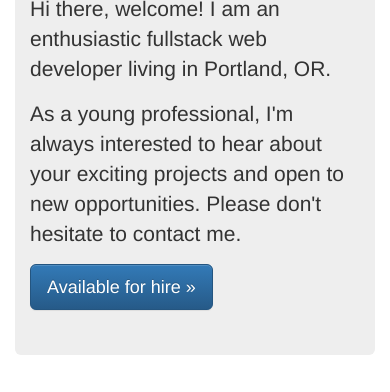
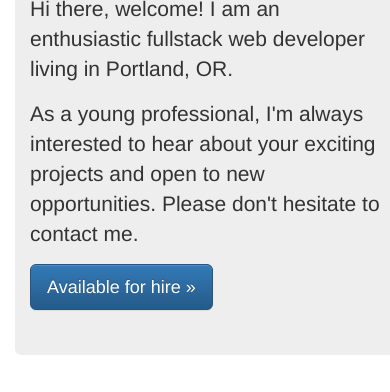
Before and after one commit to loganwuu/jumbotron, a plain HTML site: page index.html in a window 390 px wide. Shown: the part 176-568 px from the top of the page. Drawn offline with nearby package versions, Linux system fonts and the light colour scheme.

Commit message:
Update styles.css

```diff
--- a/css/styles.css
+++ b/css/styles.css
@@ -14,3 +14,11 @@ body {
 #linkedin {
     margin: 40px 0 40px 0;
 }
+
+@media screen and (max-width: 767px) {
+  .jumbotron {
+    width: calc(100% + 2em);
+    padding-left: 10px;
+    padding-right: 10px;
+  }
+}
```
